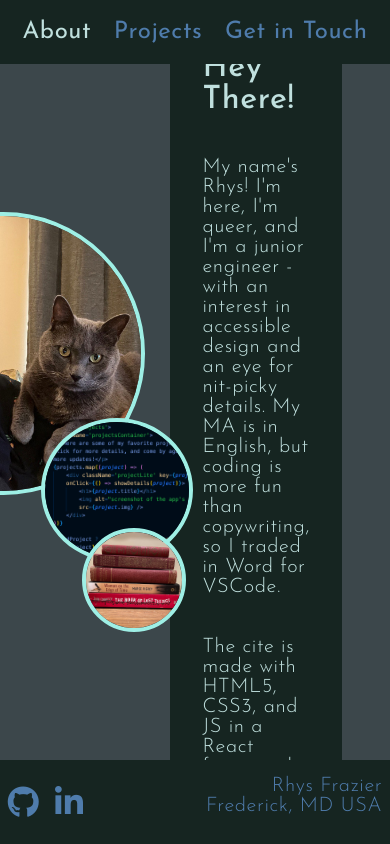
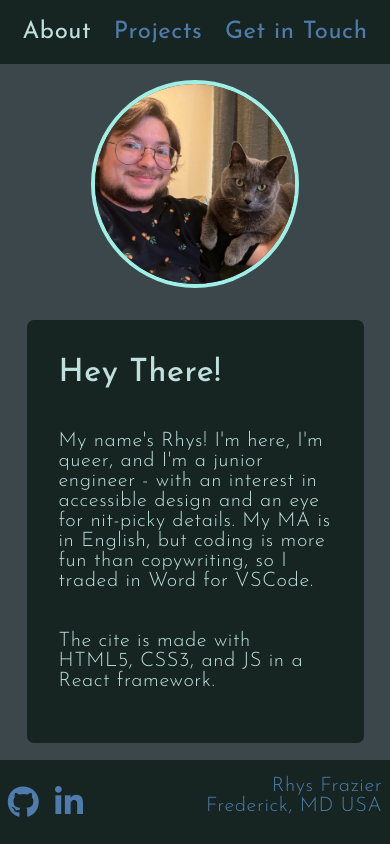
Before and after one commit to rhysrfrazier/Portfolio, a React (Vite) app: page / in a window 390 px wide. Built offline with nearby package versions, Linux system fonts and the light colour scheme.

Commit message:
fixed about section for mobile

```diff
--- a/src/App.css
+++ b/src/App.css
@@ -96,10 +96,8 @@ i {
 }
 
 .heyContainer {
-  /* border: 1px solid red; */
   margin-right: 3rem;
   width: 50%;
-  /* height: 420px; */
   display: flex;
   justify-content: center;
 }
@@ -293,7 +291,7 @@ i {
 
 .techstack img {
   height: 32px;
-  color:#4f7cac;
+  color: #4f7cac;
 }
 
 .mongoose {
@@ -419,7 +417,7 @@ textarea {
   }
 
   .projectLinks {
-    min-width: 50%;
+    min-width: 70%;
     align-self: center;
     margin-top: 1rem;
     margin-bottom: 0;
@@ -430,4 +428,58 @@ textarea {
   }
 }
 
-/* mobile */
+/* mobile and tablet*/
+
+@media screen and (max-width: 650px) {
+
+  /* change the nav bar and footer */
+
+  /* About */
+
+  .aboutSection {
+    flex-direction: column;
+    justify-content: flex-start;
+    overflow-y: auto;
+    overflow-x: hidden;
+  }
+
+  .pictures {
+    width: 100vw;
+    height:auto;
+    position: static;
+    margin: 0 auto;
+    margin-top: 5rem;
+    margin-bottom: 1rem;
+  }
+
+  .insidePics {
+    width: 80%;
+    justify-content: center;
+  }
+
+  .aboutOne {
+    position: static;
+    max-width: 200px;
+    max-height: 200px;
+  }
+
+  .aboutTwo {
+    display: none;
+  }
+
+  .aboutThree {
+    display: none;
+  }
+
+  .heyContainer {
+    margin: 0 auto;
+    margin-top: 1rem;
+    margin-bottom: 5rem;
+    width: 100vw;
+  }
+
+  /* Do something different with projects and project details /*
+
+  /* maybe do something different with get in touch /*
+
+}
```
